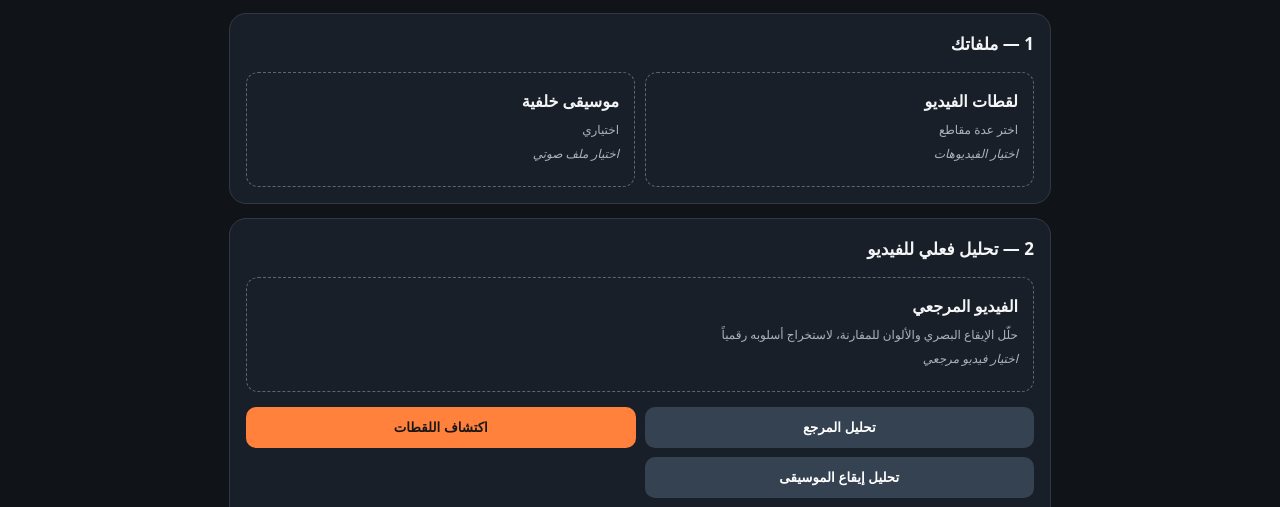
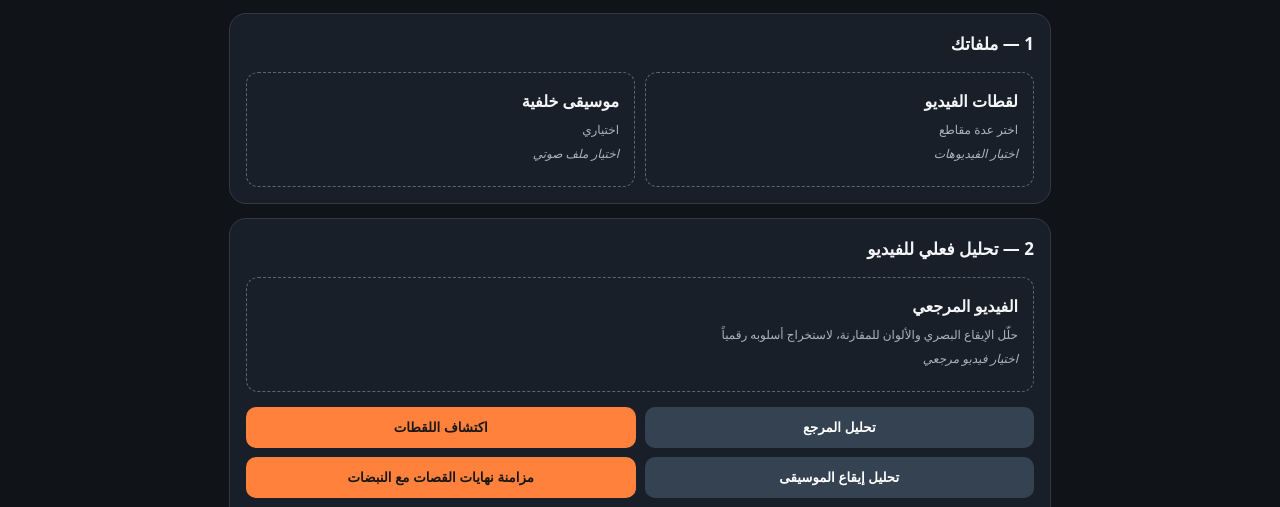
Before and after one commit to hicham07dzz-cyber/WARFOX, a website: page smartcut-android/www/index.html in a window 1280 px wide. Shown: the part 272-779 px from the top of the page. Drawn offline with Linux system fonts and the light colour scheme.

Commit message:
Add beat alignment action

```diff
--- a/smartcut-android/www/index.html
+++ b/smartcut-android/www/index.html
@@ -7,7 +7,7 @@
 <label class="upload"><b>موسيقى خلفية</b><small>اختياري</small><input id="music" type="file" accept="audio/*"><i id="musicLabel">اختيار ملف صوتي</i></label></div><div id="clipList"></div></section>
 <section class="panel"><h2>2 — تحليل فعلي للفيديو</h2>
 <label class="upload"><b>الفيديو المرجعي</b><small>حلّل الإيقاع البصري والألوان للمقارنة، لاستخراج أسلوبه رقمياً</small><input id="reference" type="file" accept="video/*"><i id="referenceLabel">اختيار فيديو مرجعي</i></label>
-<div class="actions"><button id="analyzeReference" class="secondary" type="button">تحليل المرجع</button><button id="analyzeClips" type="button">اكتشاف اللقطات</button><button id="analyzeBeats" class="secondary" type="button">تحليل إيقاع الموسيقى</button></div>
+<div class="actions"><button id="analyzeReference" class="secondary" type="button">تحليل المرجع</button><button id="analyzeClips" type="button">اكتشاف اللقطات</button><button id="analyzeBeats" class="secondary" type="button">تحليل إيقاع الموسيقى</button><button id="syncBeats" type="button">مزامنة نهايات القصات مع النبضات</button></div>
 <div id="analysisStatus" class="analysisStatus">التحليل المحلي يقيس الحركة والسطوع والتشبع وتغير المشاهد؛ لا يفهم معنى الأشخاص أو الأحداث.</div><div id="analysisResults"></div>
 <p class="smallNote">هذه خوارزمية تحليل إشارات بصرية وليست نموذج فهم مشاهد. اقتراحات اللقطات احتمالية وتحتاج مراجعتك.</p></section>
 <section class="panel"><h2>3 — إعدادات التصدير</h2><div class="settings">
```
